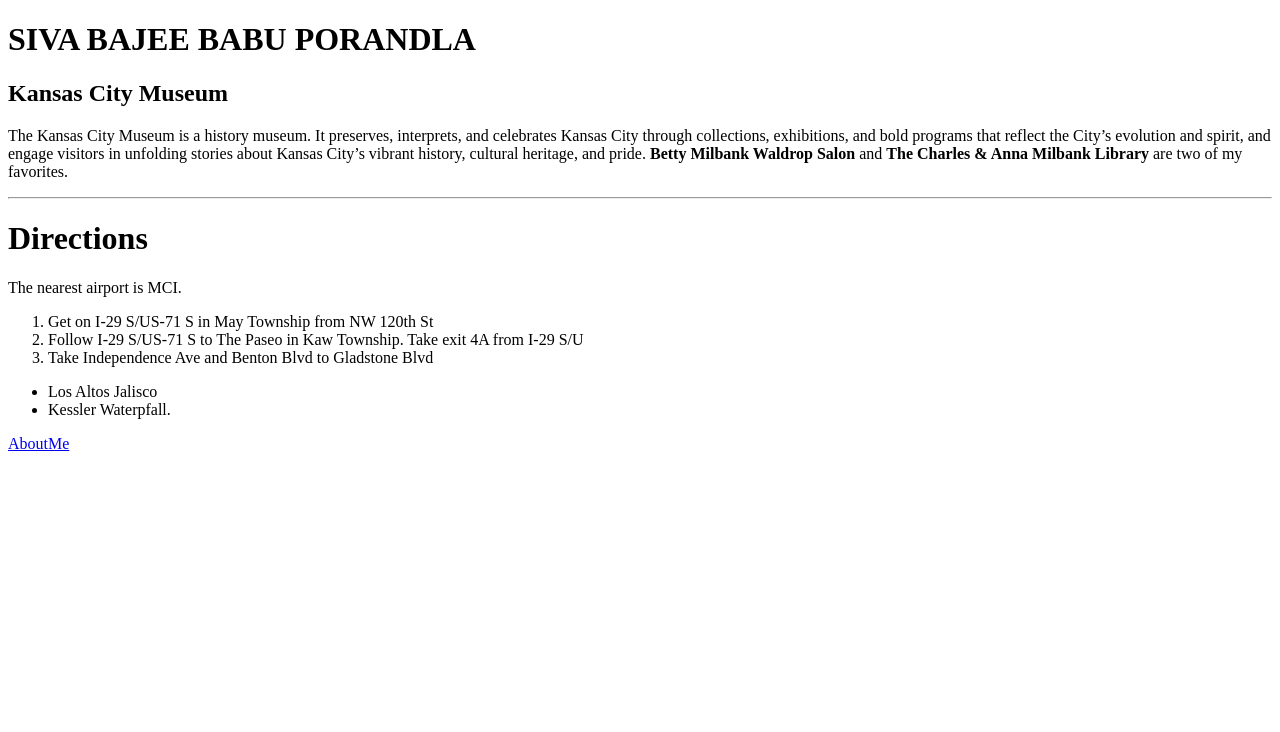
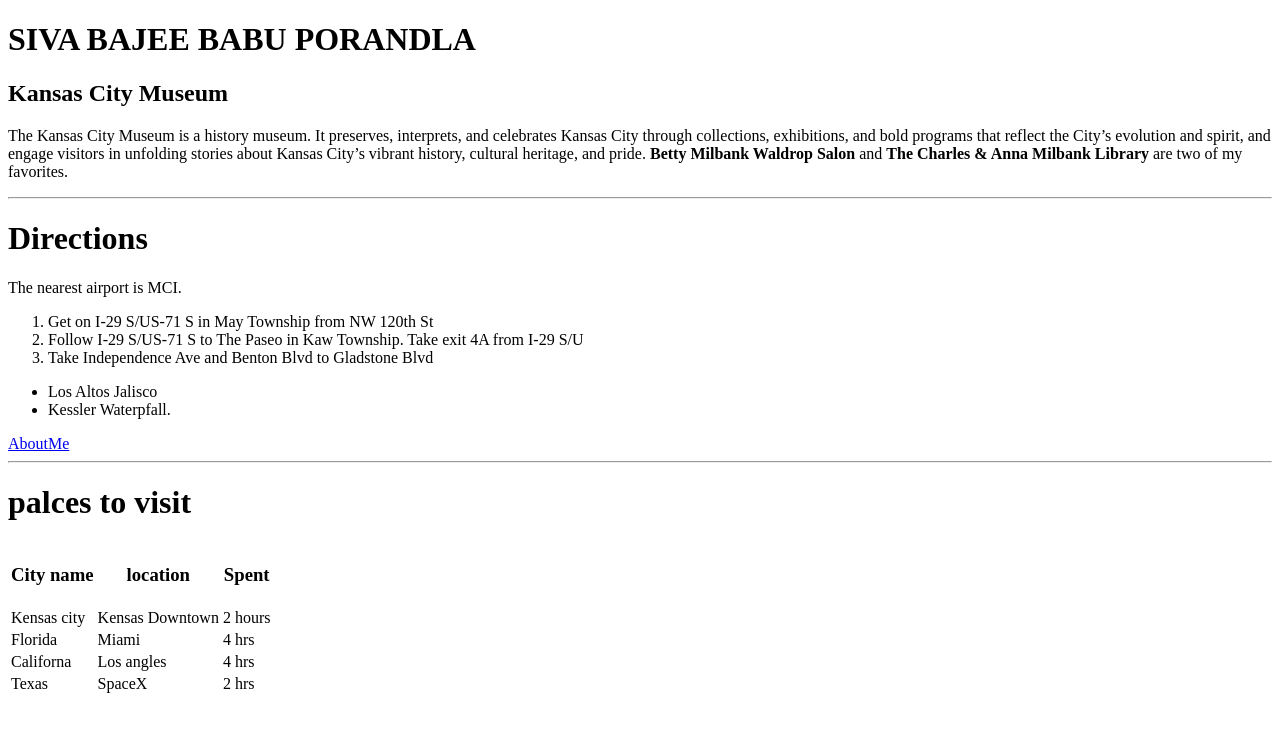
Before and after one commit to 44-563-Web-Apps-F22/44563-webapps-assignment-3-Sivabajee, a plain HTML site: page index.html in a window 1280 px wide. Drawn offline with Linux system fonts and the light colour scheme.

Commit message:
places to visit data

```diff
--- a/index.html
+++ b/index.html
@@ -27,3 +27,35 @@
 </ul>
 
 <a href="file:///C:/Users/S554043/Desktop/webapps-repos/Lab%203/44563-webapps-assignment-3-Sivabajee/aboutme.html">AboutMe</a>
+
+<hr>
+<h1>palces to visit</h1>
+<table>
+    <tr>
+      <th><h3>City name   </h3></th>
+      <th><h3>location </h3></th>
+      <th><h3>Spent   </h3></th>
+    </tr>
+    <tr>
+      <td>Kensas city</td>
+      <td>Kensas Downtown</td>
+      <td>2 hours</td>
+    </tr>
+    <tr>
+      <td>Florida</td>
+      <td>Miami</td>
+      <td>4 hrs</td>
+    </tr>
+    <tr>
+      <td>Californa</td>
+      <td>Los angles </td>
+      <td>4 hrs</td>
+      </tr>
+      <tr>
+        <td>Texas</td>
+      <td>SpaceX</td>
+      <td>2 hrs</td>
+      </tr>
+
+
+  </table>
```
